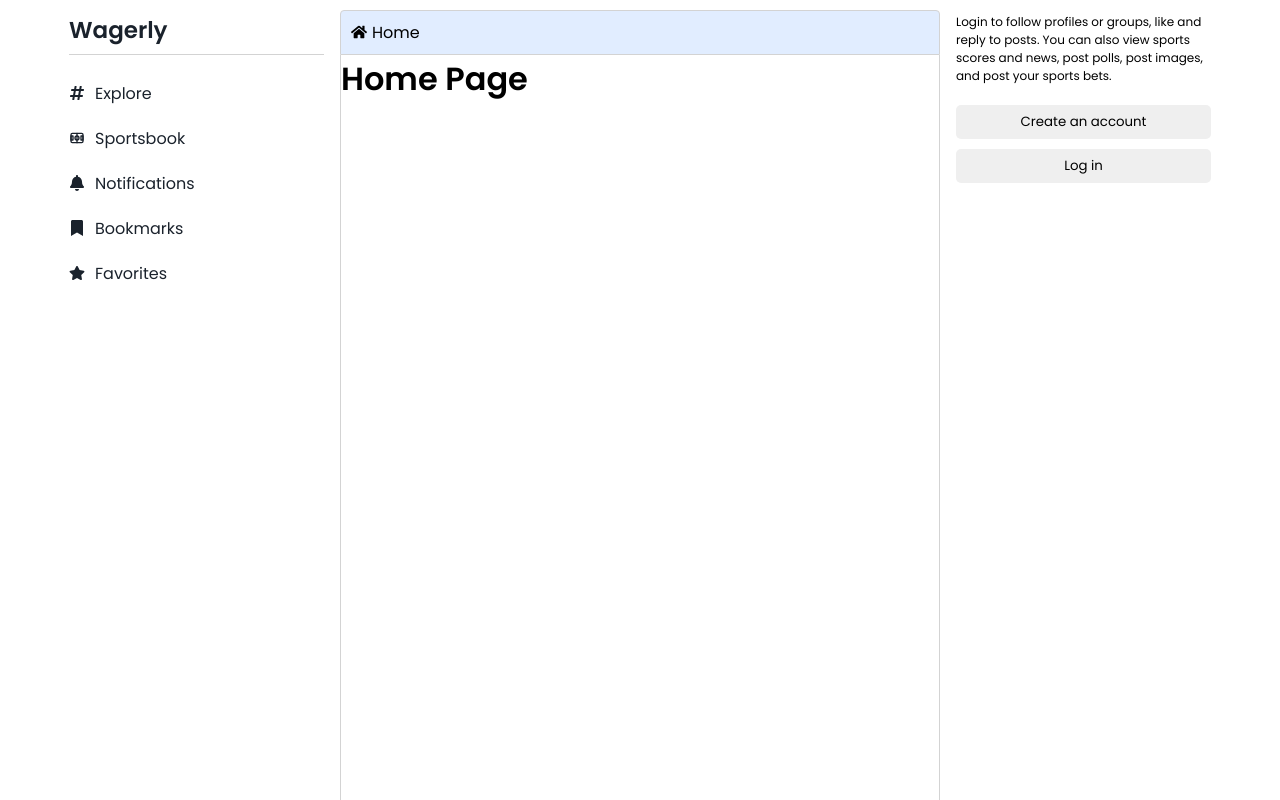
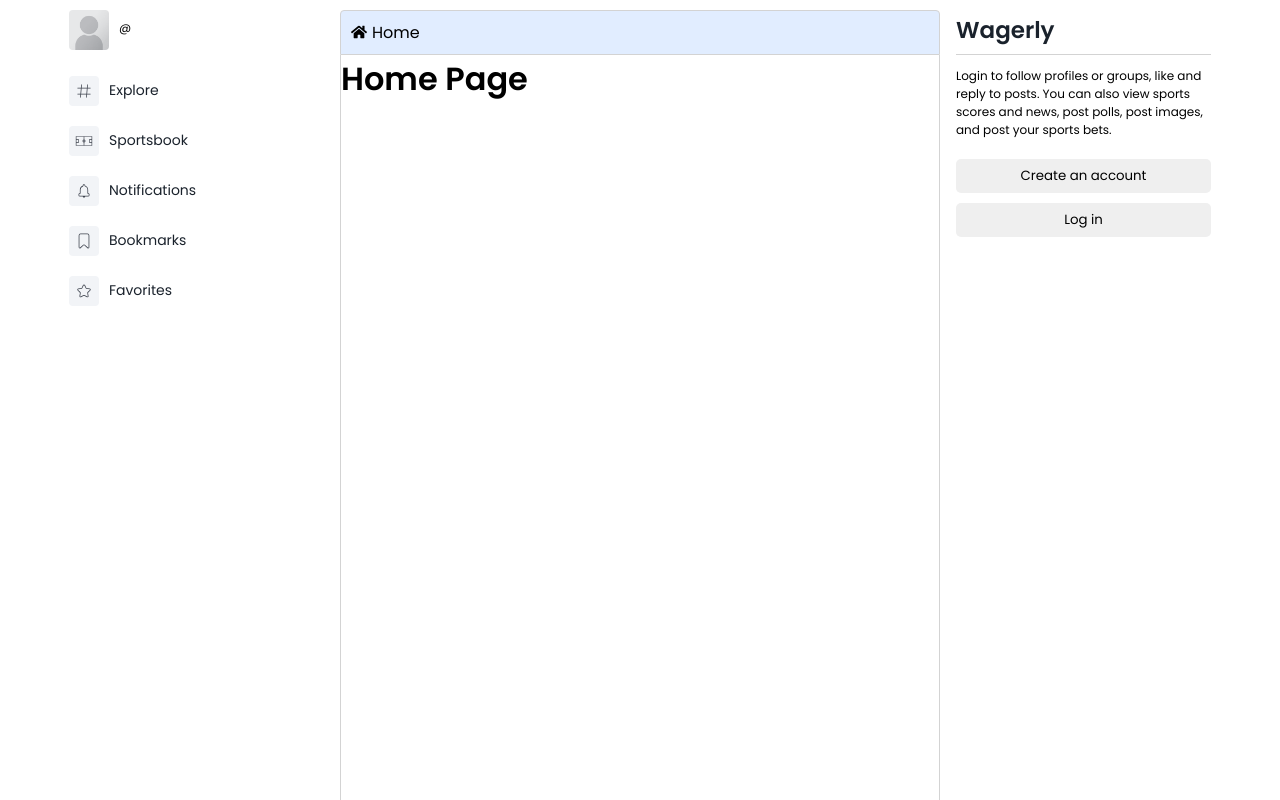
Before and after one commit to jDelille/sports-social-app, a React (Vite) app: page / in a window 1280 px wide. Built offline with nearby package versions, Linux system fonts and the light colour scheme; no server answers; the database is empty.

Commit message:
style: updated navlink styles

```diff
--- a/src/components/Layout.tsx
+++ b/src/components/Layout.tsx
@@ -32,7 +32,7 @@
     return (
         <div className='layout'>
             <main>
-                <LeftSidebar user={user} auth={auth} />
+                <LeftSidebar user={user} auth={auth} avatar={currentUser?.photoURL} />
 
                 <div className='middle'>
                     <PageHeader title={title} icon={icon} />
@@ -43,7 +43,7 @@
                     </div>
                 </div>
 
-                <RightSidebar user={user} auth={auth} avatar={currentUser?.photoURL} />
+                <RightSidebar user={user} auth={auth} />
 
             </main>
         </div>
--- a/src/components/sidebar/LeftSidebar.tsx
+++ b/src/components/sidebar/LeftSidebar.tsx
@@ -1,45 +1,77 @@
 import React from 'react'
 import { Link } from 'react-router-dom'
-import { FaHashtag, FaBell, FaBookmark, FaStar } from "react-icons/fa";
-import { TbSoccerField } from "react-icons/tb";
+import { GiSoccerField } from "react-icons/gi";
+import { CiHashtag, CiBellOn, CiBookmark, CiStar, CiLogout } from "react-icons/ci";
+
 import { FiLogOut } from "react-icons/fi";
 import { signOut } from 'firebase/auth';
+import UserBar from '../user-bar/UserBar';
 
 type LeftSidebarProps = {
     user: any;
     auth: any;
+    avatar: string;
+
 }
 
 
-const LeftSidebar: React.FC<LeftSidebarProps> = ({ user, auth }) => {
+const LeftSidebar: React.FC<LeftSidebarProps> = ({ user, auth, avatar }) => {
 
     const noUser = user && user.length === 0
 
 
     return (
         <div className='left-sidebar'>
-            <div className='site-name'>
-                <Link to="/">Wagerly</Link>
-            </div>
-
+            <UserBar user={user} avatar={avatar} />
             <ul>
-                <Link to="/explore" className='link'><FaHashtag size={16} /> Explore</Link>
-                <Link to="/sportsbook" className='link'><TbSoccerField size={16} />Sportsbook</Link>
-                <Link to="/notifications" className='link'><FaBell size={16} />Notifications</Link>
-                <Link to="/bookmarks" className='link'><FaBookmark size={16} />Bookmarks</Link>
-                <Link to="/favorites" className='link'><FaStar size={16} />Favorites</Link>
+                <Link to="/explore" className='link'>
+                    <div className='icon-wrapper'>
+                        <CiHashtag size={18} color='#3e434e' />
+                    </div>
+                    Explore
+                </Link>
+                <Link to="/sportsbook" className='link'>
+                    <div className='icon-wrapper'>
+                        <GiSoccerField size={18} color='#3e434e' /></div>
+                    Sportsbook
+                </Link>
+                <Link to="/notifications" className='link'>
+                    <div className='icon-wrapper'>
+                        <CiBellOn size={18} color='#3e434e' />
+                    </div>
+                    Notifications
+                </Link>
+                <Link to="/bookmarks" className='link'>
+                    <div className='icon-wrapper'>
+                        <CiBookmark size={18} color='#3e434e' />
+                    </div>
+                    Bookmarks
+                </Link>
+                <Link to="/favorites" className='link'>
+                    <div className='icon-wrapper'>
+                        <CiStar size={18} color='#3e434e' />
+                    </div>
+                    Favorites
+                </Link>
 
                 {!noUser && (
                     <div className='user-links'>
-                        <a className='link' onClick={() => signOut(auth)}><FiLogOut size={16} /> Logout</a>
+                        <a className='link' onClick={() => signOut(auth)}>
+                            <div className='icon-wrapper'>
+                                <CiLogout size={18} color='#3e434e' />
+                            </div>
+                            Logout
+                        </a>
+
                     </div>
-                )}
+                )
+                }
 
-            </ul>
+            </ul >
 
 
 
-        </div>
+        </div >
     )
 }
 
--- a/src/components/sidebar/RightSidebar.tsx
+++ b/src/components/sidebar/RightSidebar.tsx
@@ -3,17 +3,15 @@
 import useRegisterModal from "../../hooks/useRegisterModal";
 import Button from "../button/Button";
 import { AuthString } from "../../app-string/AuthString";
-import SearchBar from "../search-bar/SearchBar";
-import UserBar from "../user-bar/UserBar";
+import { Link } from "react-router-dom";
 import './SidebarStyles.scss';
 
 type RightSidebarProps = {
     user: any;
     auth: any;
-    avatar: string;
 }
 
-const RightSidebar: React.FC<RightSidebarProps> = ({ user, avatar }) => {
+const RightSidebar: React.FC<RightSidebarProps> = ({ user }) => {
     const loginModal = useLoginModal();
     const registerModal = useRegisterModal();
 
@@ -22,7 +20,10 @@
 
     return (
         <div className='right-sidebar'>
-            {noUser ? (
+            <div className='site-name'>
+                <Link to="/">Wagerly</Link>
+            </div>
+            {noUser && (
                 <div className="user-auth-wrapper">
                     <p>{AppInfoString.NotLoggedInMessage.value}</p>
                     <Button
@@ -36,11 +37,6 @@
                         ariaLabel={AuthString.Login.value}
                     />
                 </div>
-            ) : (
-                <div>
-                    <SearchBar />
-                    <UserBar user={user} avatar={avatar} />
-                </div>
             )}
 
         </div>
--- a/src/components/sidebar/SidebarStyles.scss
+++ b/src/components/sidebar/SidebarStyles.scss
@@ -1,19 +1,6 @@
 @use '../../styles/variables' as *;
 
-.user-auth-wrapper {
-    font-size: 12px;
-    display: flex;
-    flex-direction: column;
-    gap: 10px;
-    margin-top: 0.8rem;
-
-    p {
-        margin-bottom: 10px;
-    }
-}
-
-
-.left-sidebar {
+.right-sidebar {
     .site-name {
         border-bottom: 1px solid lightgray;
         font-size: 23px;
@@ -24,7 +11,32 @@
         margin-top: 0.6rem;
         padding-bottom: 0.2rem;
 
+        a {
+            color: $black;
+            text-decoration: none;
+        }
+
     }
+
+    .user-auth-wrapper {
+        font-size: 12px;
+        display: flex;
+        flex-direction: column;
+        gap: 10px;
+        margin-top: 0.8rem;
+
+        p {
+            margin-bottom: 10px;
+        }
+    }
+
+}
+
+
+
+
+.left-sidebar {
+
 
     a {
         text-decoration: none;
@@ -37,16 +49,26 @@
         margin-top: 1rem;
 
         .link {
-            padding: 10px 0;
+            padding: 10px 0px;
             display: flex;
             align-items: center;
             gap: 10px;
+            font-size: 14px;
+            border-radius: 4px;
+
+            .icon-wrapper {
+                background-color: #f2f4f7;
+                width: 30px;
+                height: 30px;
+                border-radius: 4px;
+                display: flex;
+                align-items: center;
+                justify-content: center;
+            }
         }
 
         .user-links {
-            border-top: 1px solid lightgray;
-            margin: 10px 0;
-            padding-top: 10px;
+            position: relative;
 
             a {
                 cursor: pointer;
--- a/src/components/user-bar/UserBarStyles.scss
+++ b/src/components/user-bar/UserBarStyles.scss
@@ -1,5 +1,5 @@
 .user-bar {
-    margin: 20px 10px;
+    margin-top: 0.6rem;
     display: flex;
     align-items: center;
     gap: 10px;
```
